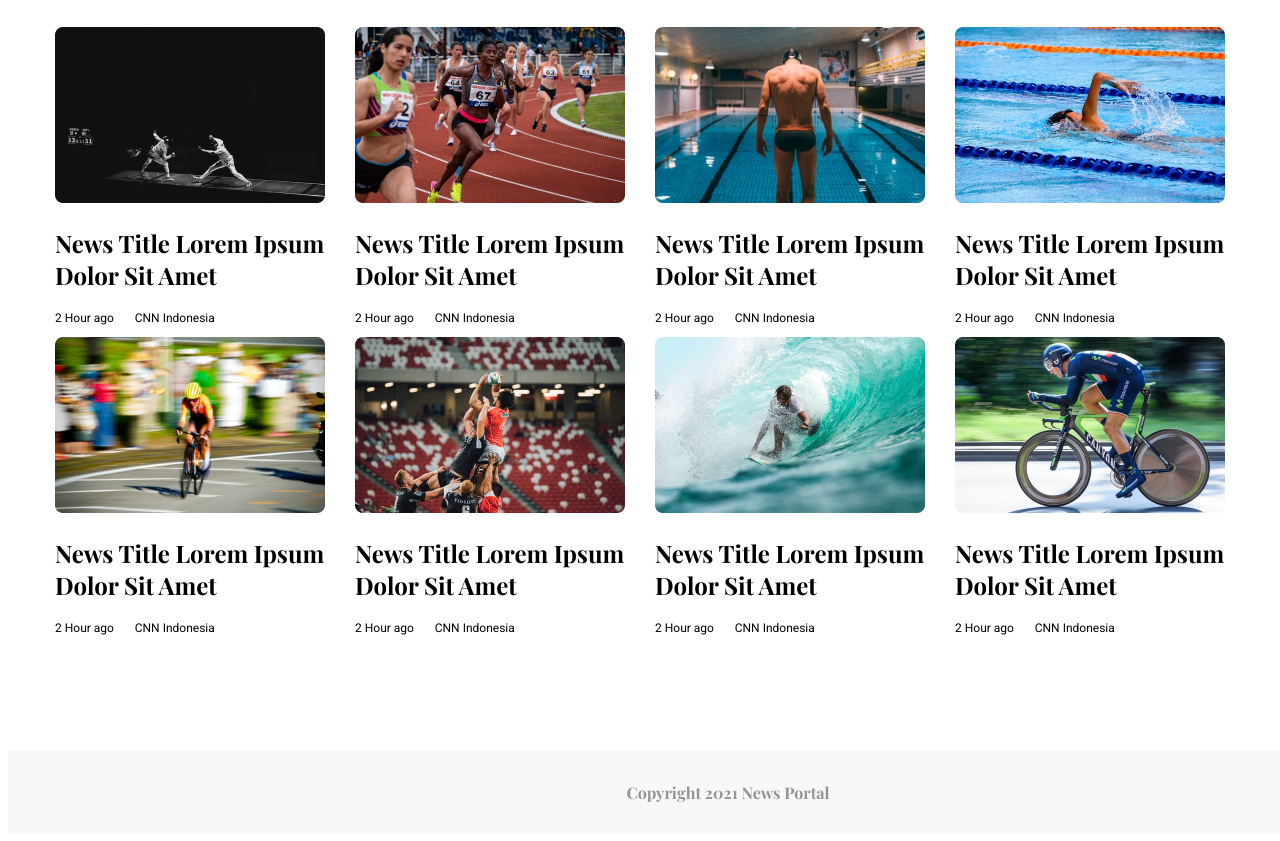
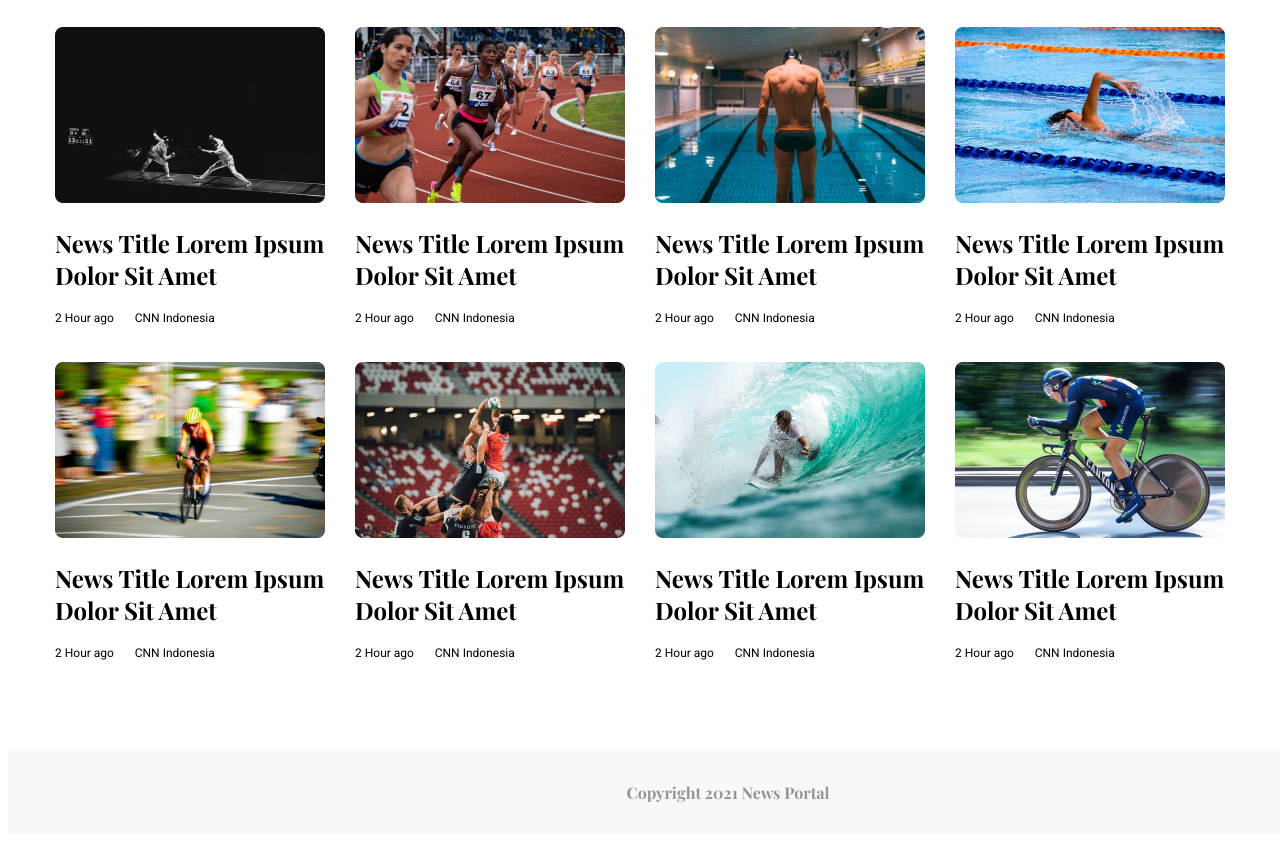
Before and after one commit to Aok1n/yakge-mene-vse-zayebalo-z-cim-yebanim-githubom, a plain HTML site: page index.html in a window 1280 px wide. Shown: the part 713-1554 px from the top of the page. Drawn offline with nearby package versions, Linux system fonts and the light colour scheme; a web font is replaced by a local one.

Commit message:
last chnages for news

```diff
--- a/index.html
+++ b/index.html
@@ -52,7 +52,7 @@
         <div class="downblock">
             <h1 class="dfirsth">latest news</h1>
             <div class="testbox">
-                <div class="newsp">
+                <div class="singleNews">
                     <img class="pimg" src="./img/Rectangle 3.png" alt="mechniki">
                     <h1 class="mhtext">News Title Lorem Ipsum Dolor Sit Amet</h1>
                     <p class="tptext">2 Hour ago &nbsp; &nbsp; &nbsp; CNN Indonesia</p>
--- a/stylesheet.css
+++ b/stylesheet.css
@@ -171,8 +171,7 @@ section {
     flex-wrap: wrap;
     flex-direction: row;
     justify-content: space-between;
-
-
+    gap: 25px;
 }
 
 .singleNews {
@@ -196,11 +195,6 @@ footer {
     color: #949494;
 }
 
-.testbox {
-
-    overflow: hidden;
-}
-
 .testbox img {
     transition: 1s;
 
```
